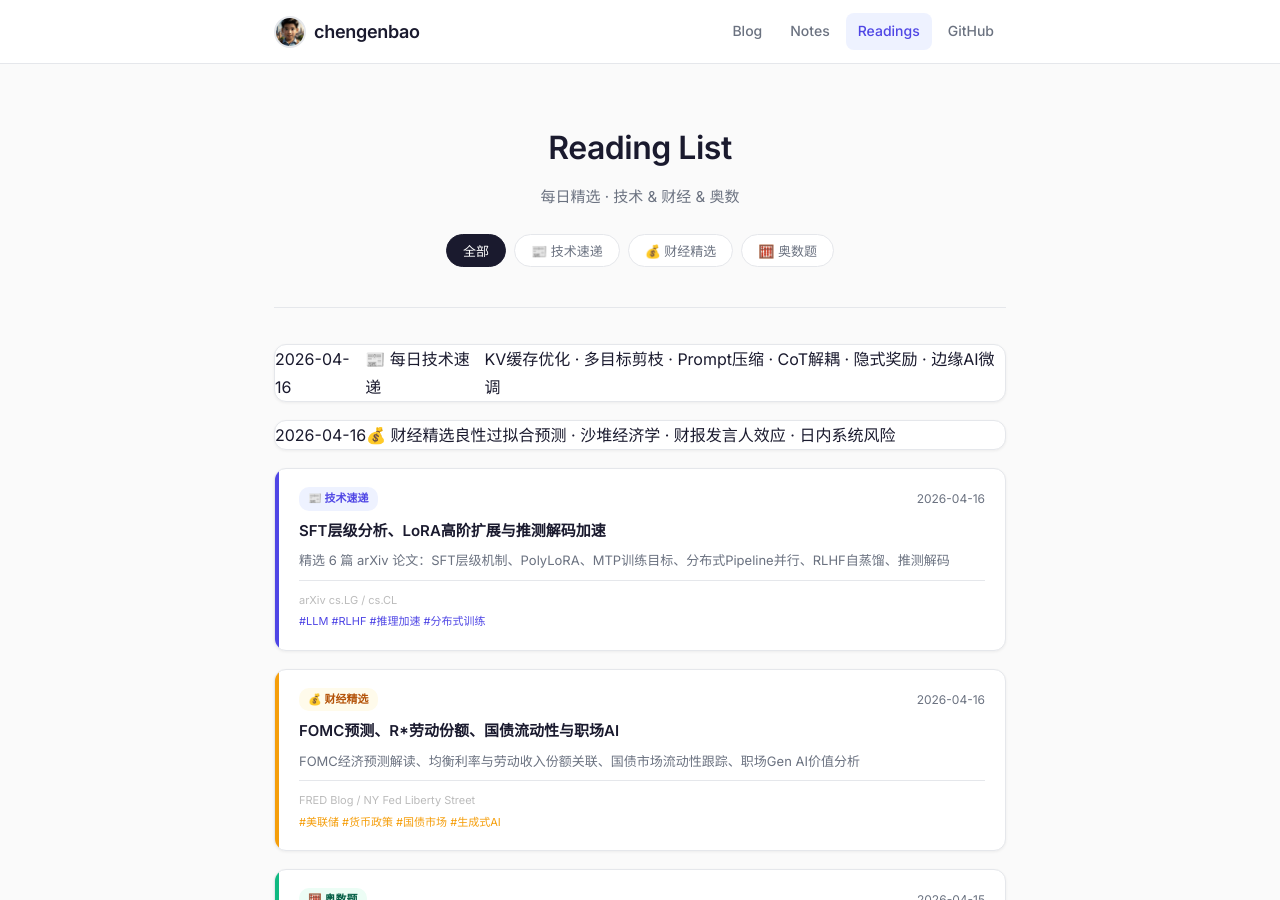
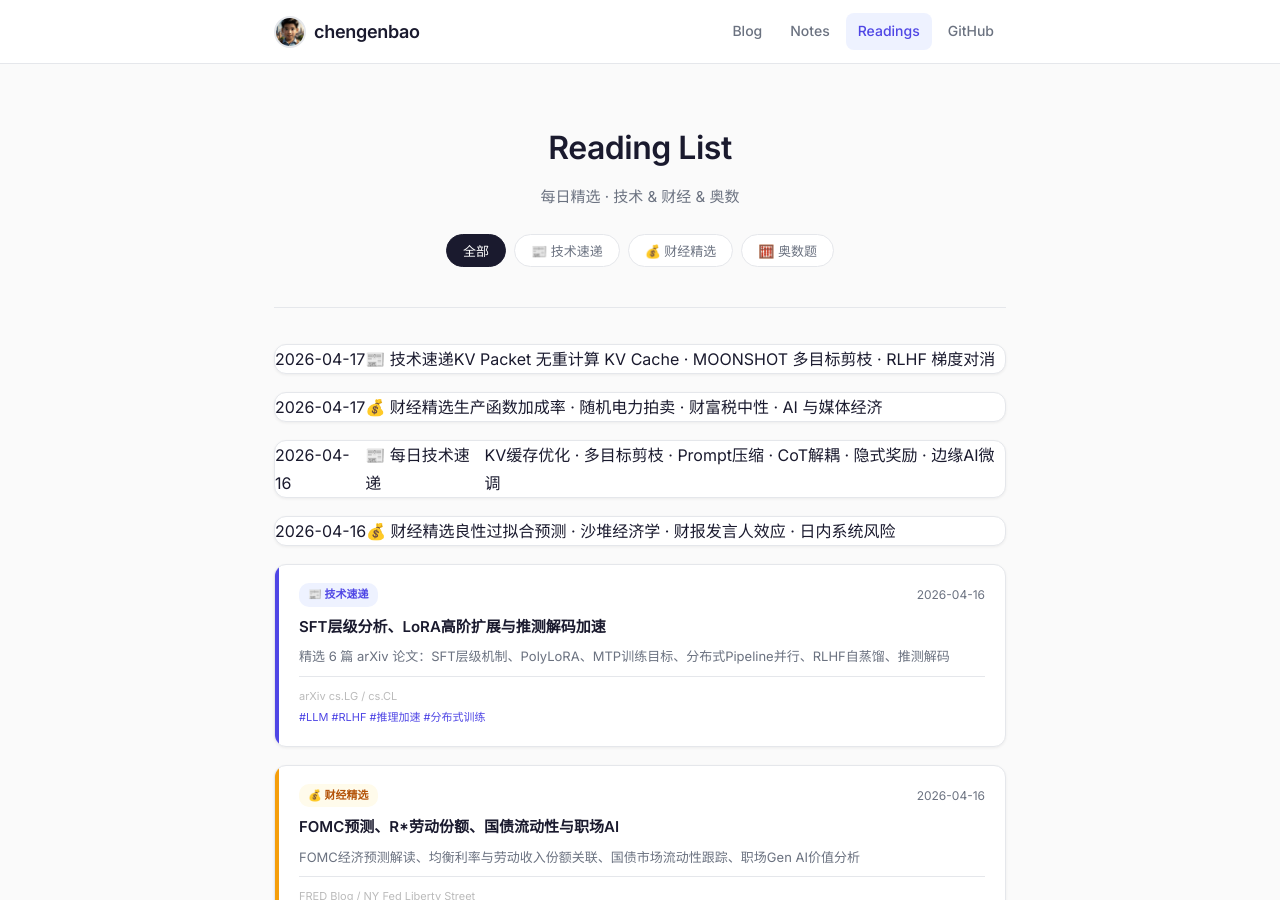
Before and after one commit to chengenbao/chengenbao.github.io, a Jekyll site: the page built from reading-list/index.md, in a window 1280 px wide and 900 px high. Built offline with Jekyll 4.4.1, drawn with Linux system fonts in a browser that asks for light colours.

Commit message:
Add 2026-04-17 tech+finance cards to reading list index

```diff
--- a/reading-list/index.md
+++ b/reading-list/index.md
@@ -18,6 +18,16 @@ permalink: /reading-list/
   </div>
 
   <div class="rl-grid">
+    <a class="rl-card tech" href="/reading-list/2026-04-17-tech-daily/">
+      <span class="rl-date">2026-04-17</span>
+      <span class="rl-label">📰 技术速递</span>
+      <span class="rl-title">KV Packet 无重计算 KV Cache · MOONSHOT 多目标剪枝 · RLHF 梯度对消</span>
+    </a>
+    <a class="rl-card finance" href="/reading-list/2026-04-17-finance-daily/">
+      <span class="rl-date">2026-04-17</span>
+      <span class="rl-label">💰 财经精选</span>
+      <span class="rl-title">生产函数加成率 · 随机电力拍卖 · 财富税中性 · AI 与媒体经济</span>
+    </a>
 <a class="rl-card tech" href="/reading-list/2026-04-16-tech-daily/">
   <div class="rl-card-date">2026-04-16</div>
   <div class="rl-card-title">📰 每日技术速递</div>
```
